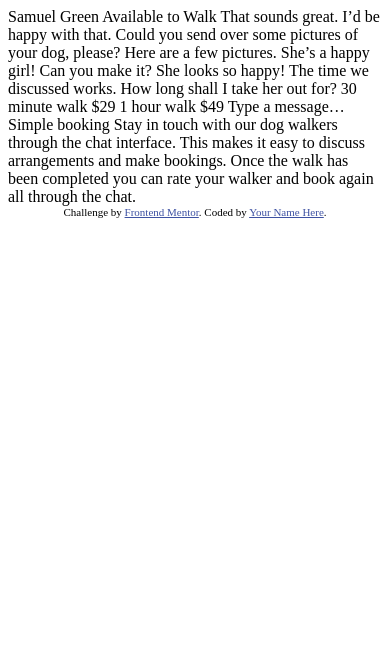
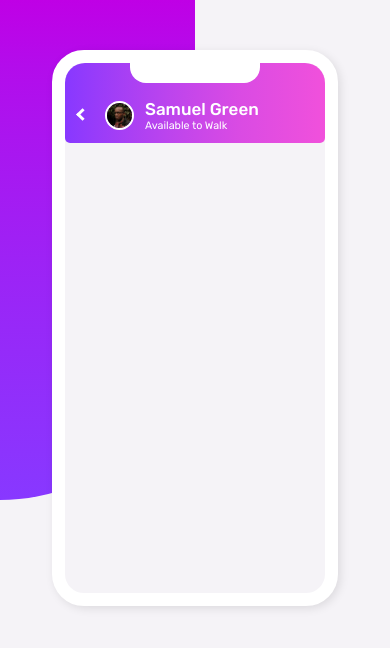
Before and after one commit to Benjaminrodas28/chat-app-css-illustration-master, a plain HTML site: page index.html in a window 390 px wide. Drawn offline with Linux system fonts and the light colour scheme.

Commit message:
created the phone  and working on the phone nav

```diff
--- a/index.html
+++ b/index.html
@@ -1,51 +1,106 @@
 <!DOCTYPE html>
 <html lang="en">
   <head>
-  <meta charset="UTF-8">
-  <meta name="viewport" content="width=device-width, initial-scale=1.0"> <!-- displays site properly based on user's device -->
+    <meta charset="UTF-8" />
+    <meta name="viewport" content="width=device-width, initial-scale=1.0" />
+    <!-- displays site properly based on user's device -->
 
-  <link rel="icon" type="image/png" sizes="32x32" href="./images/favicon-32x32.png">
+    <link
+      rel="icon"
+      type="image/png"
+      sizes="32x32"
+      href="./images/favicon-32x32.png"
+    />
+
+    <link
+      href="https://fonts.googleapis.com/css2?family=Rubik:wght@400;500;700&display=swap"
+      rel="stylesheet"
+    />
+
+    <link rel="stylesheet" href="style.css" />
 
     <title>Frontend Mentor | [Challenge Name Here]</title>
 
     <!-- Feel free to remove these styles or customise in your own stylesheet 👍 -->
     <style>
-    .attribution { font-size: 11px; text-align: center; }
-    .attribution a { color: hsl(228, 45%, 44%); }
+      .attribution {
+        font-size: 11px;
+        text-align: center;
+      }
+      .attribution a {
+        color: hsl(228, 45%, 44%);
+      }
     </style>
   </head>
-<body>
-
-  Samuel Green
-  Available to Walk
-
+  <body class="content-holder white-bg">
+    <!--------------background-------------->
+    <main>
+      <div class="violet-design"></div>
+      <!--------------phone--------------->
+      <section class="phone-border">
+        <!----------sub-heading------------>
+        <nav class="nav-header gradient-bg">
+          <div class="white-upper-bar"></div>
+          <div class="navbar-content-holder">
+            <div class="back-button">
+              <p class="back-btn-mar"><i id="btn" class="left"></i></p>
+            </div>
+            <img class="porfile" src="./images/avatar.jpg" alt="" />
+            <div class="settting-button"></div>
+            <div class="name-status-holder">
+              <h3 class="name">Samuel Green</h3>
+              <h6 class="status">Available to Walk</h6>
+            </div>
+          </div>
+        </nav>
+        <!----------conversation----------->
+        <section class="convo-holder">
+          <div class="convo-1"></div>
+          <div class="convo-2"></div>
+          <div class="photo-of-dog"></div>
+          <div class="convo-3"></div>
+          <div class="convo-4"></div>
+          <div class="convo-5"></div>
+          <div class="convo-6"></div>
+          <div class="convo-7"></div>
+          <div class="placeholder-text">
+            <div class="send-button-holder">
+              <p><i class="send-button"></i></p>
+            </div>
+          </div>
+        </section>
+      </section>
+    </main>
+    <!-- Samuel Green Available to Walk
+    <br />
     That sounds great. I’d be happy with that.
-
+    <br />
     Could you send over some pictures of your dog, please?
-
+    <br />
     Here are a few pictures. She’s a happy girl!
-
+    <br />
     Can you make it?
-
-  She looks so happy! The time we discussed works. How long shall I take her out for?
-
-  30 minute walk
-  $29
-
-  1 hour walk
-  $49
-
+    <br />
+    She looks so happy! The time we discussed works. How long shall I take her
+    out for?
+    <br />
+    30 minute walk $29
+    <br />
+    1 hour walk $49
+    <br />
     Type a message…
-
+    <br />
     Simple booking
-
-  Stay in touch with our dog walkers through the chat interface. This makes it easy to
-  discuss arrangements and make bookings. Once the walk has been completed you can rate
-  your walker and book again all through the chat.
+    <br />
+    Stay in touch with our dog walkers through the chat interface. This makes it
+    easy to discuss arrangements and make bookings. Once the walk has been
+    completed you can rate your walker and book again all through the chat.
 
     <div class="attribution">
-    Challenge by <a href="https://www.frontendmentor.io?ref=challenge" target="_blank">Frontend Mentor</a>.
-    Coded by <a href="#">Your Name Here</a>.
-  </div>
+      Challenge by
+      <a href="https://www.frontendmentor.io?ref=challenge" target="_blank"
+        >Frontend Mentor</a
+      >. Coded by <a href="#">Your Name Here</a>.
+    </div> -->
   </body>
 </html>
--- a/style.css
+++ b/style.css
@@ -0,0 +1,127 @@
+body {
+  margin: 0;
+  padding: 0;
+  box-sizing: border-box;
+  width: 100vw;
+  height: 100vh;
+  background: hsl(270, 20%, 96%);
+}
+
+/* ==========background========== */
+.white-bg {
+}
+.violet-design {
+  background-image: linear-gradient(
+    hsl(290, 100%, 45%),
+    40%,
+    hsl(264, 100%, 61%)
+  );
+  width: 50%;
+  height: 500px;
+  border-bottom-right-radius: 250px;
+  padding: 20px 20px -100px 20px;
+}
+
+/* ==========background========== */
+
+/* =============phone-body============= */
+
+.phone-border {
+  width: 260px;
+  height: 530px;
+  background: hsl(270, 20%, 96%);
+  border: 13px white solid;
+  border-radius: 2em;
+  box-shadow: 2.5px 2.5px 10px rgba(0, 0, 0, 0.1);
+  padding: auto;
+  margin: -450px auto;
+}
+/* =============phone-body============= */
+
+/* ==========phone-navbar========== */
+
+.nav-header {
+  width: 260px;
+  height: 80px;
+  border-top-left-radius: 20px;
+  border-top-right-radius: 20px;
+  border-bottom-left-radius: 5px;
+  border-bottom-right-radius: 5px;
+  background-image: linear-gradient(
+    to left,
+    hsl(308, 85%, 63%),
+    60%,
+    hsl(264, 100%, 61%)
+  );
+}
+
+.white-upper-bar {
+  width: 50%;
+  height: 20px;
+  background: white;
+  margin: auto;
+  border-bottom-left-radius: 1em;
+  border-bottom-right-radius: 1em;
+  clear: left;
+}
+
+.navbar-content-holder {
+  height: 55px;
+  margin-top: 5px;
+  display: flex;
+}
+/* ======phone-navber-content====== */
+
+#btn {
+  border: solid white;
+  border-width: 0 3px 3px 0;
+  display: inline-block;
+  padding: 3px;
+}
+
+.left {
+  transform: rotate(135deg);
+}
+
+.back-btn-mar {
+  margin: 17px 10px;
+}
+
+.back-button {
+  text-align: center;
+  width: 35px;
+  height: 40px;
+}
+
+.porfile {
+  width: 25px;
+  height: 25px;
+  border-radius: 5em;
+  border: 2px solid white;
+  margin: auto 5px;
+}
+
+.name-status-holder {
+  color: white;
+  margin: auto 6px;
+}
+
+.name {
+  margin: 0px;
+  font-family: "Rubik", sans-serif;
+  font-weight: 500;
+  font-size: 17px;
+}
+
+.status {
+  margin: 0px;
+  font-family: "Rubik", sans-serif;
+  font-weight: 400;
+}
+
+.settting-botton {
+}
+
+/* ======phone-navber-content====== */
+
+/* ==========phone-navbar========== */
```
Lines whose indentation alone changed are shown as unchanged.
